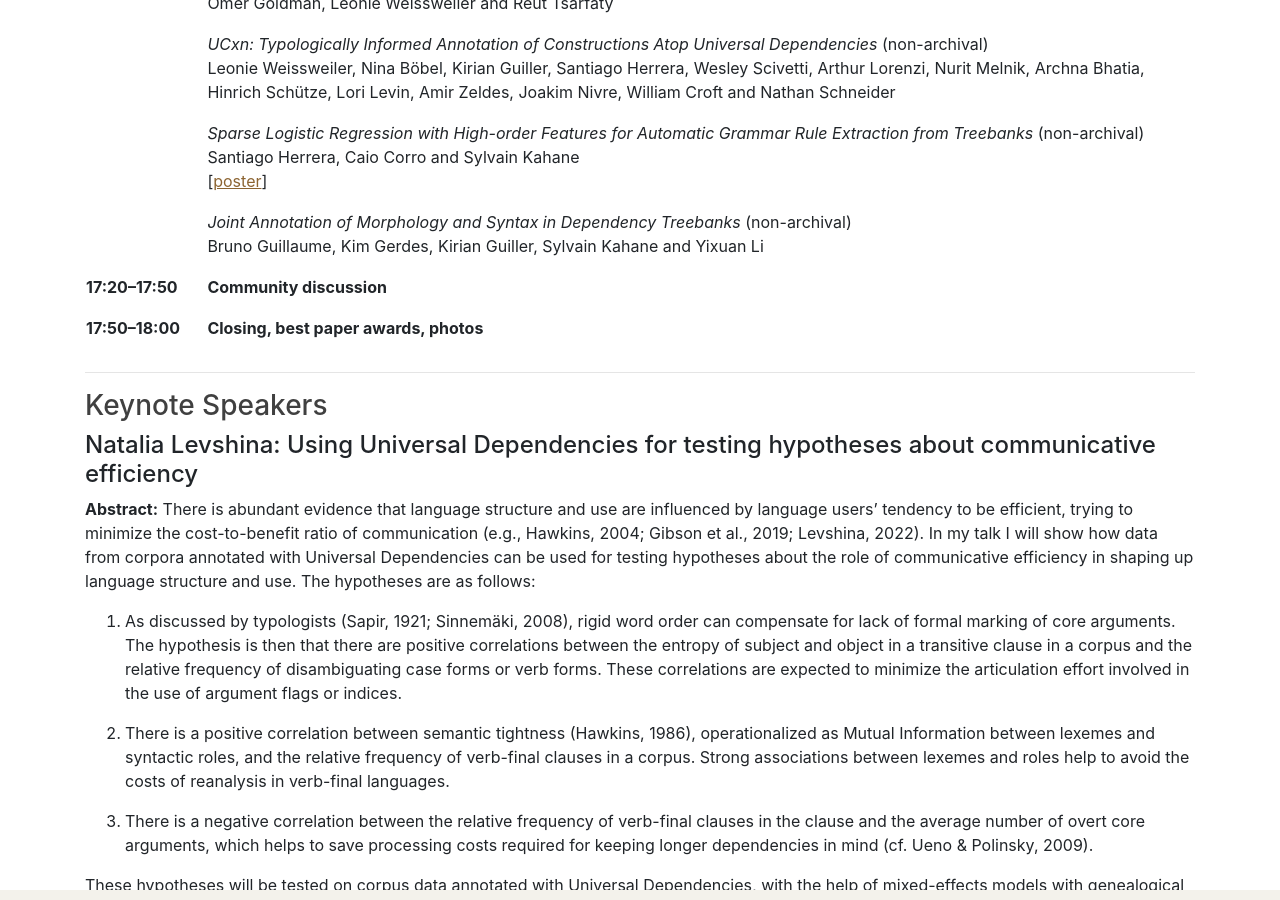
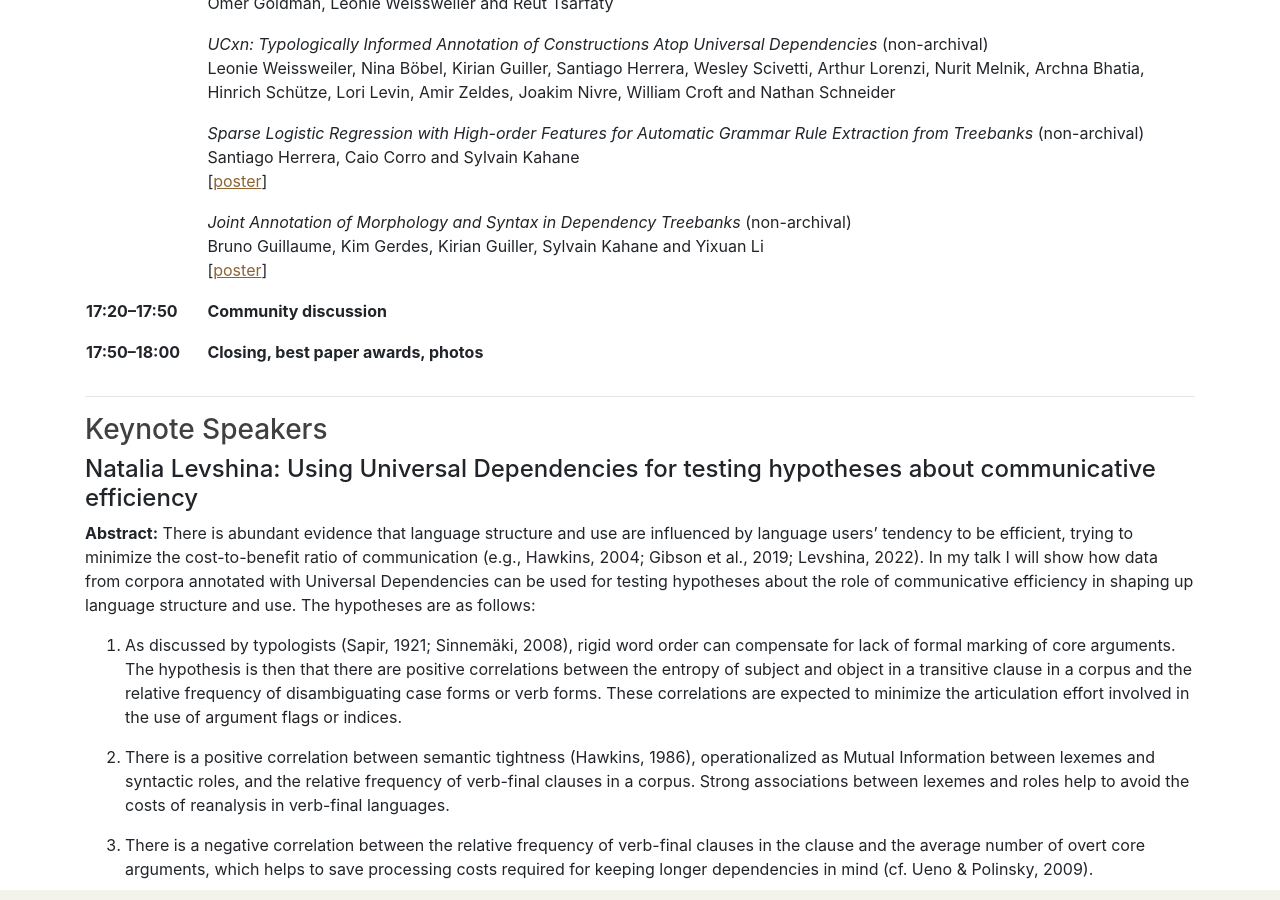
Before and after one commit to multiword/multiword.github.io, a Jekyll site: the page built from mweud2024/index.md, in a window 1280 px wide and 900 px high, scrolled down 4837 px. Built offline with Jekyll 4.4.1, drawn with Linux system fonts in a browser that asks for light colours; comment, search, counter and statistics services are not loaded.

Commit message:
Added poster

```diff
--- a/mweud2024/index.md
+++ b/mweud2024/index.md
@@ -424,6 +424,7 @@
         <td>
             <i>Joint Annotation of Morphology and Syntax in Dependency Treebanks</i> (non-archival)<br>
             Bruno Guillaume, Kim Gerdes, Kirian Guiller, Sylvain Kahane and Yixuan Li<br>
+            [<a href="posters/guillaume-etal-2024-joint-poster.pdf">poster</a>]
         </td>
     </tr>
     <tr>
```
Also changed, not shown: 1 other file.
